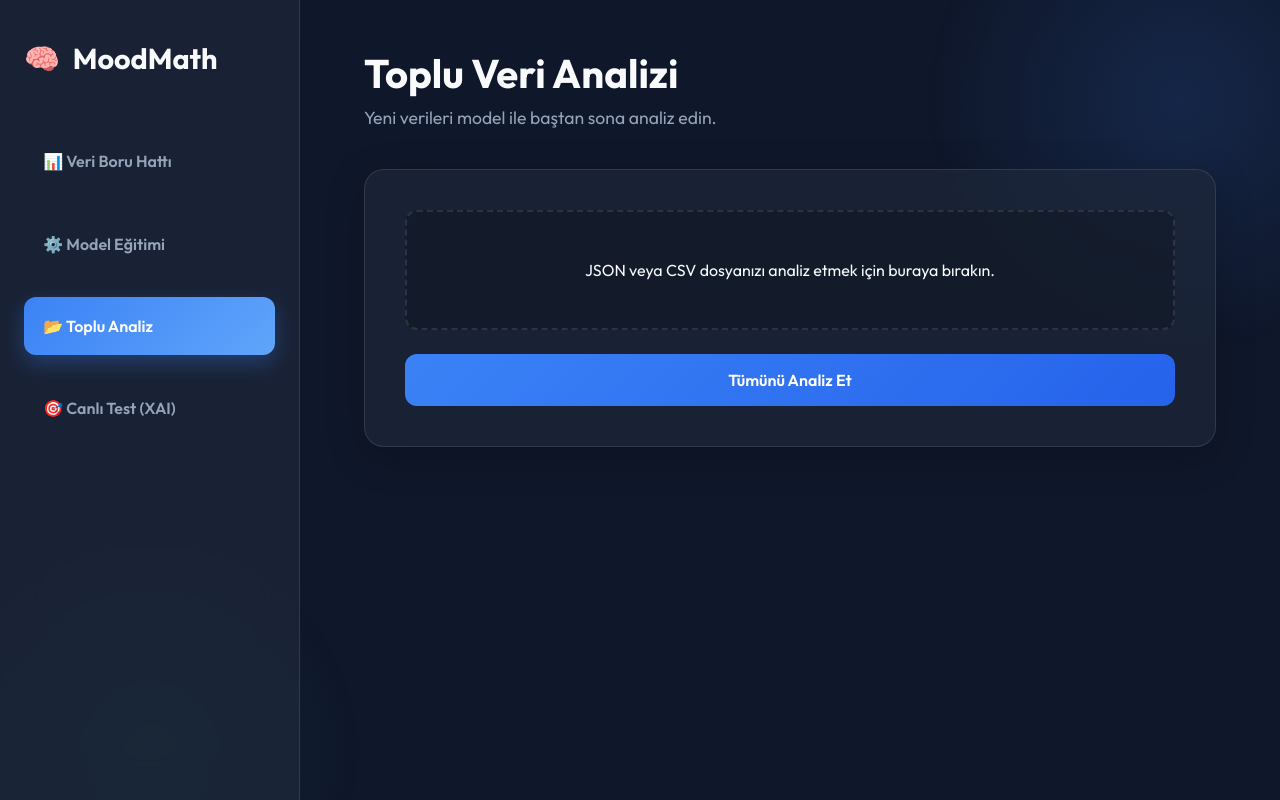
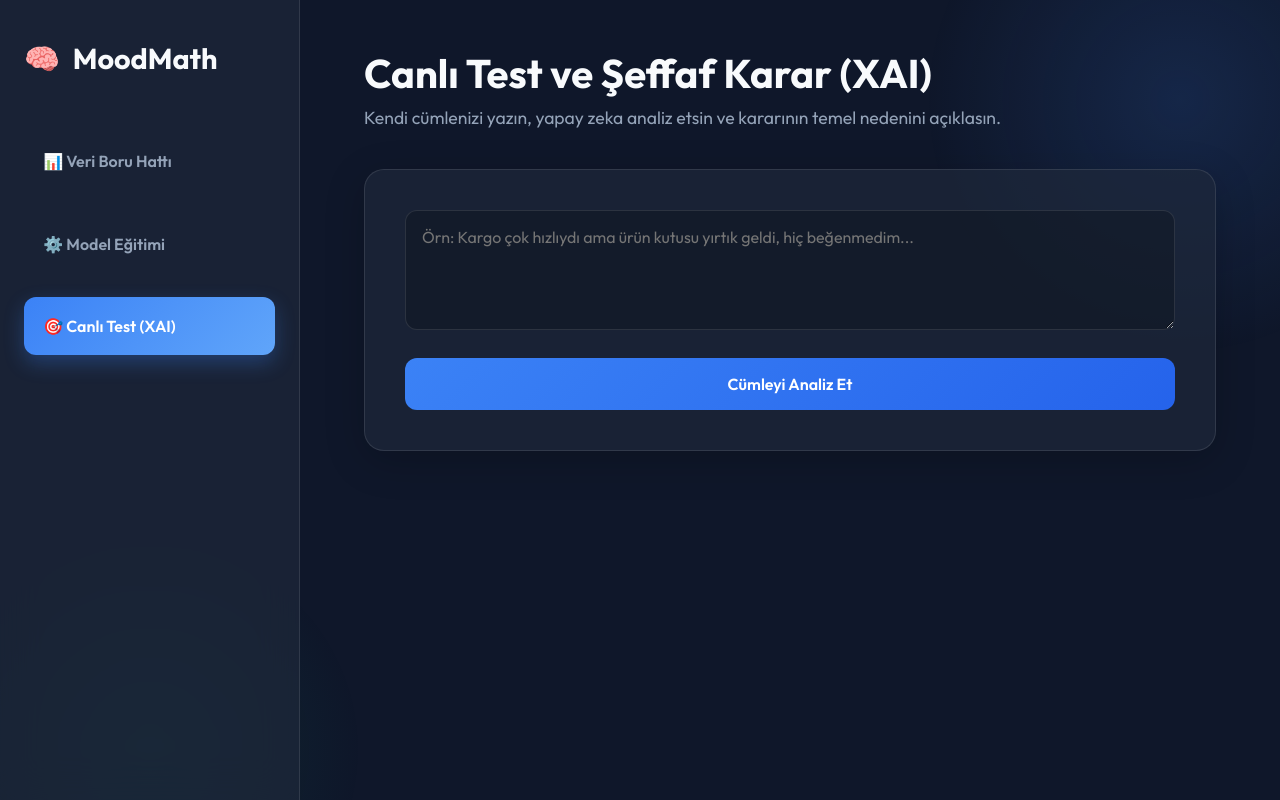
Before and after one commit to AhmetAkifD/ReviewPulse-Pipeline, a FastAPI app: page / in a window 1280 px wide, after a click on "🎯 Canlı Test (XAI)". Run offline with FastAPI, Linux system fonts and the light colour scheme; parts of the project's set-up code (start-up, migrations or seed data) failed here and were passed over.

Commit message:
Remove batch analyze, add XAI live predict UI

```diff
--- a/MoodMath/server.py
+++ b/MoodMath/server.py
@@ -105,44 +105,7 @@
         error_msg = result[1] if isinstance(result, tuple) else result
         return JSONResponse(status_code=400, content={"error": error_msg})
 
-@app.post("/api/batch-analyze")
-async def batch_analyze(file: UploadFile = File(...)):
-    if not os.path.exists("Model/mood_model.pkl"):
-        return JSONResponse(status_code=400, content={"error": "Önce model eğitmelisiniz!"})
-    try:
-        # Parse file
-        try:
-            contents = file.file.read()
-            if file.filename.endswith(".json"):
-                df_new = pd.read_json(io.BytesIO(contents))
-            else:
-                df_new = pd.read_csv(io.BytesIO(contents))
-        except ValueError as ve:
-            if "Expected object or value" in str(ve):
-                return JSONResponse(status_code=400, content={"error": "JSON formatı hatası (Expected object or value). Lütfen yüklediğiniz dosyanın geçerli bir formatta olduğuna veya uzantısının doğru olduğuna (.json / .csv) dikkat edin."})
-            return JSONResponse(status_code=400, content={"error": f"Veri okuma hatası: {str(ve)}"})
 
-        model = joblib.load("Model/mood_model.pkl")
-        vectorizer = joblib.load("Model/mood_vectorizer.pkl")
-
-        # Yeni veriyi de aynı temizlik ve stopword (kök bulma vs) işlemlerinden geçir
-        df_new['Cleaned'] = df_new['Comment'].apply(data_cleaner.clean_text).apply(stopword_remover.process_text)
-        X_new = vectorizer.transform(df_new['Cleaned'])
-        df_new['Tahmin'] = model.predict(X_new)
-        df_new['Duygu'] = df_new['Tahmin'].map({1: "Pozitif 😊", 0: "Negatif 😡"})
-
-        # Prepare for CSV download return (we'll return JSON and front-end handles download)
-        csv_data = df_new.to_csv(index=False)
-        preview = df_new[['Comment', 'Duygu']].head(10).to_dict(orient="records")
-
-        return {
-            "message": "Analiz başarılı",
-            "total": len(df_new),
-            "preview": preview,
-            "csv_string": csv_data
-        }
-    except Exception as e:
-        return JSONResponse(status_code=400, content={"error": f"Analiz hatası: {str(e)}"})
 
 class PredictRequest(BaseModel):
     text: str
@@ -162,15 +125,16 @@
     processed_input = stopword_remover.process_text(cleaned_input)
 
     input_vector = vectorizer.transform([processed_input])
-    prediction = int(model.predict(input_vector)[0])
     probability = model.predict_proba(input_vector)[0].tolist()
+
+    # 1. sınıf (Pozitif) için olasılığı çek ve yüzdeye çevir
+    positivity_score = probability[1] * 100
 
     feature_names = vectorizer.get_feature_names_out()
     nonzero_indices = input_vector.nonzero()[1]
     words_found = [feature_names[i] for i in nonzero_indices]
 
     return {
-        "prediction": prediction,
-        "confidence": probability[prediction] * 100,
+        "positivity_score": positivity_score,
         "words_found": words_found
     }
--- a/MoodMath/static/js/app.js
+++ b/MoodMath/static/js/app.js
@@ -155,67 +155,13 @@
     }
 });
 
-// Page 3: Batch
-const dropArea2 = document.getElementById('dropArea2');
-const uploadBatch = document.getElementById('uploadFileBatch');
-const fileInfo2 = document.getElementById('fileInfo2');
-let currentCSV = null;
-
-dropArea2.addEventListener('click', () => uploadBatch.click());
-uploadBatch.addEventListener('change', () => {
-    if(uploadBatch.files.length > 0) fileInfo2.innerText = "Seçilen dosya: " + uploadBatch.files[0].name;
-});
-
-document.getElementById('btnBatch').addEventListener('click', async () => {
-    if(!uploadBatch.files.length) return showAlert('alertP3', 'error', 'Lütfen bir veri dosyası seçin!');
-    setLoading('btnBatch', true);
-    hideAlert('alertP3');
-    const formData = new FormData();
-    formData.append("file", uploadBatch.files[0]);
-
-    try {
-        const r = await fetch('/api/batch-analyze', { method: 'POST', body: formData });
-        const data = await r.json();
-
-        if(!r.ok) throw new Error(data.error);
-
-        showAlert('alertP3', 'success', `${data.total} Kayıt analiz edildi!`);
-        document.getElementById('dashboard3').style.display = 'block';
-
-        currentCSV = data.csv_string;
-
-        const tbody = document.getElementById('batchTable');
-        tbody.innerHTML = "";
-        data.preview.forEach(row => {
-            const tr = document.createElement('tr');
-            tr.innerHTML = `<td>${row.Comment}</td><td><span class="badge ${row.Duygu.includes('Pozitif')?'pos':'neg'}">${row.Duygu}</span></td>`;
-            tbody.appendChild(tr);
-        });
-    } catch(err) {
-        showAlert('alertP3', 'error', err.message);
-    } finally {
-        setLoading('btnBatch', false);
-    }
-});
-
-document.getElementById('btnDownload').addEventListener('click', () => {
-    if(!currentCSV) return;
-    const blob = new Blob([currentCSV], { type: 'text/csv' });
-    const url = URL.createObjectURL(blob);
-    const a = document.createElement('a');
-    a.href = url;
-    a.download = 'analiz_sonuclari.csv';
-    a.click();
-    URL.revokeObjectURL(url);
-});
-
-// Page 4: Predict
+// Page 3: Predict
 document.getElementById('btnPredict').addEventListener('click', async () => {
     const text = document.getElementById('txtPredict').value;
-    if(text.length < 3) return showAlert('alertP4', 'error', 'Çok kısa metin!');
+    if(text.length < 3) return showAlert('alertP3', 'error', 'Çok kısa metin!');
 
     setLoading('btnPredict', true);
-    hideAlert('alertP4');
+    hideAlert('alertP3');
     try {
         const r = await fetch('/api/predict', {
             method: 'POST',
@@ -225,18 +171,27 @@
         const data = await r.json();
         if(!r.ok) throw new Error(data.error);
 
-        document.getElementById('dashboard4').style.display = 'block';
+        document.getElementById('dashboard3').style.display = 'block';
 
         const predBox = document.getElementById('predBox');
-        predBox.className = data.prediction === 1 ? 'metric-box success' : 'metric-box error';
+        const score = data.positivity_score;
 
-        document.getElementById('predVal').innerText = data.prediction === 1 ? 'Pozitif 😊' : 'Negatif 😡';
-        document.getElementById('predConf').innerText = `Eminlik Oranı: %${data.confidence.toFixed(1)}`;
+        if (score >= 50) {
+            predBox.style.borderColor = 'var(--success)';
+            predBox.style.background = 'rgba(16, 185, 129, 0.05)';
+            document.getElementById('predScore').style.color = 'var(--success)';
+        } else {
+            predBox.style.borderColor = 'var(--error)';
+            predBox.style.background = 'rgba(239, 68, 68, 0.05)';
+            document.getElementById('predScore').style.color = 'var(--error)';
+        }
+
+        document.getElementById('predScore').innerText = `%${score.toFixed(1)}`;
 
         const wordsDiv = document.getElementById('predWords');
         wordsDiv.innerHTML = "";
         if(data.words_found.length === 0) {
-            wordsDiv.innerHTML = `<div class="alert visible" style="background: rgba(255,255,255,0.05); color:#94a3b8; border:1px solid rgba(255,255,255,0.1)">🤔 Model eşleşen bir kelime bulamadı, rastgele/ağırlık bazlı tahmin yapıldı.</div>`;
+            wordsDiv.innerHTML = `<div class="alert visible" style="background: rgba(255,255,255,0.05); color:#94a3b8; border:1px solid rgba(255,255,255,0.1)">🤔 Model eşleşen bir kelime bulamadı, genel ağırlık bazlı tahmin yapıldı.</div>`;
         } else {
             data.words_found.forEach(w => {
                 const sp = document.createElement('span');
@@ -249,7 +204,7 @@
             });
         }
     } catch(err) {
-        showAlert('alertP4', 'error', err.message);
+        showAlert('alertP3', 'error', err.message);
     } finally {
         setLoading('btnPredict', false);
     }
--- a/MoodMath/templates/index.html
+++ b/MoodMath/templates/index.html
@@ -19,8 +19,7 @@
         </div>
         <div class="menu-item active" data-target="page1">📊 Veri Boru Hattı</div>
         <div class="menu-item" data-target="page2">⚙️ Model Eğitimi</div>
-        <div class="menu-item" data-target="page3">📂 Toplu Analiz</div>
-        <div class="menu-item" data-target="page4">🎯 Canlı Test (XAI)</div>
+        <div class="menu-item" data-target="page3">🎯 Canlı Test (XAI)</div>
     </nav>
 
     <!-- Main Content -->
@@ -116,58 +115,24 @@
             </div>
         </section>
 
-        <!-- Page 3: Batch -->
+        <!-- Page 3: XAI -->
         <section id="page3" class="section">
-            <h1>Toplu Veri Analizi</h1>
-            <p class="subtitle">Yeni verileri model ile baştan sona analiz edin.</p>
-
-            <div class="card">
-                <div class="file-drop-area" id="dropArea2">
-                    <p>JSON veya CSV dosyanızı analiz etmek için buraya bırakın.</p>
-                    <input type="file" id="uploadFileBatch" accept=".csv, .json">
-                </div>
-                <div id="fileInfo2" style="margin-bottom: 1rem; color: var(--primary);"></div>
-                <button id="btnBatch"><span class="spinner"></span> Tümünü Analiz Et</button>
-                <div class="alert" id="alertP3"></div>
-            </div>
-
-            <div class="card" id="dashboard3" style="display: none;">
-                <h3>Analiz Sonuçları Özeti</h3>
-                <button id="btnDownload" style="width: auto; margin-bottom: 1.5rem;">📥 Analiz Sonuçlarını İndir (.CSV)</button>
-
-                <div style="overflow-x: auto;">
-                    <table>
-                        <thead>
-                            <tr>
-                                <th>Yorum</th>
-                                <th>Tahmin Edilen Duygu</th>
-                            </tr>
-                        </thead>
-                        <tbody id="batchTable">
-                        </tbody>
-                    </table>
-                </div>
-            </div>
-        </section>
-
-        <!-- Page 4: XAI -->
-        <section id="page4" class="section">
             <h1>Canlı Test ve Şeffaf Karar (XAI)</h1>
             <p class="subtitle">Kendi cümlenizi yazın, yapay zeka analiz etsin ve kararının temel nedenini açıklasın.</p>
 
             <div class="card">
                 <textarea id="txtPredict" placeholder="Örn: Kargo çok hızlıydı ama ürün kutusu yırtık geldi, hiç beğenmedim..."></textarea>
                 <button id="btnPredict"><span class="spinner"></span> Cümleyi Analiz Et</button>
-                <div class="alert" id="alertP4"></div>
+                <div class="alert" id="alertP3"></div>
             </div>
 
-            <div class="card" id="dashboard4" style="display: none;">
+            <div class="card" id="dashboard3" style="display: none;">
                 <div class="flex-row">
                     <div class="col">
                         <h3>Karar Sonucu</h3>
-                        <div class="metric-box" id="predBox">
-                            <div class="metric-value" id="predVal"></div>
-                            <div class="metric-label" id="predConf"></div>
+                        <div class="metric-box" id="predBox" style="background: var(--card-bg); border-color: var(--primary);">
+                            <div class="metric-label" style="text-align: center; font-size: 1.1rem; margin-bottom: 0.5rem; color: var(--text-muted);">Pozitiflik Skoru</div>
+                            <div class="metric-value" id="predScore" style="text-align: center; font-size: 3rem; margin-top: 0.5rem; text-shadow: 0 0 20px rgba(59, 130, 246, 0.4);"></div>
                         </div>
                     </div>
                     <div class="col" style="flex: 2;">
@@ -181,6 +146,6 @@
 
     </main>
 
-    <script src="/static/js/app.js"></script>
+    <script src="/static/js/app.js?v=2"></script>
 </body>
 </html>
```
Also changed, not shown: 1 other file.
